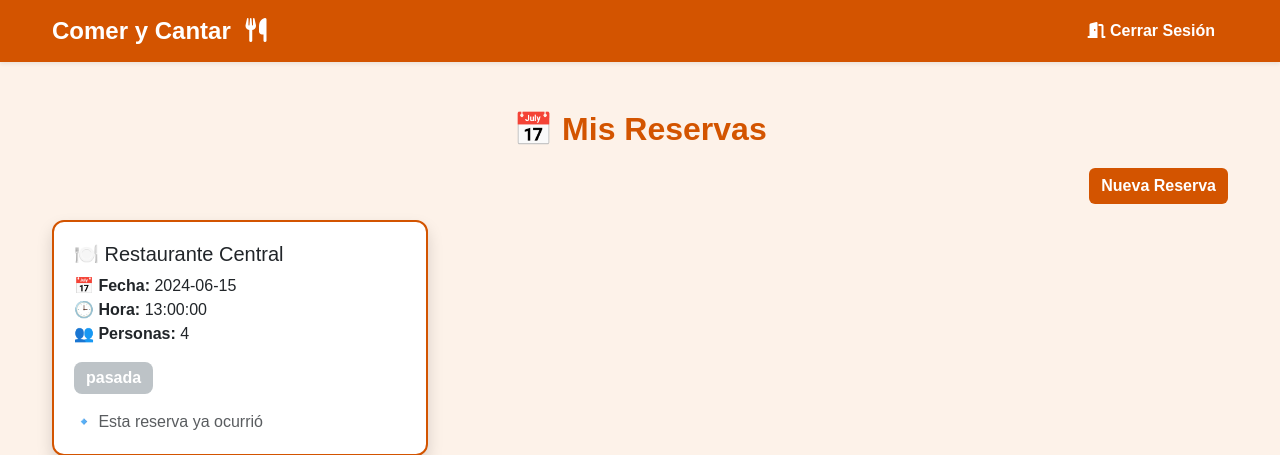
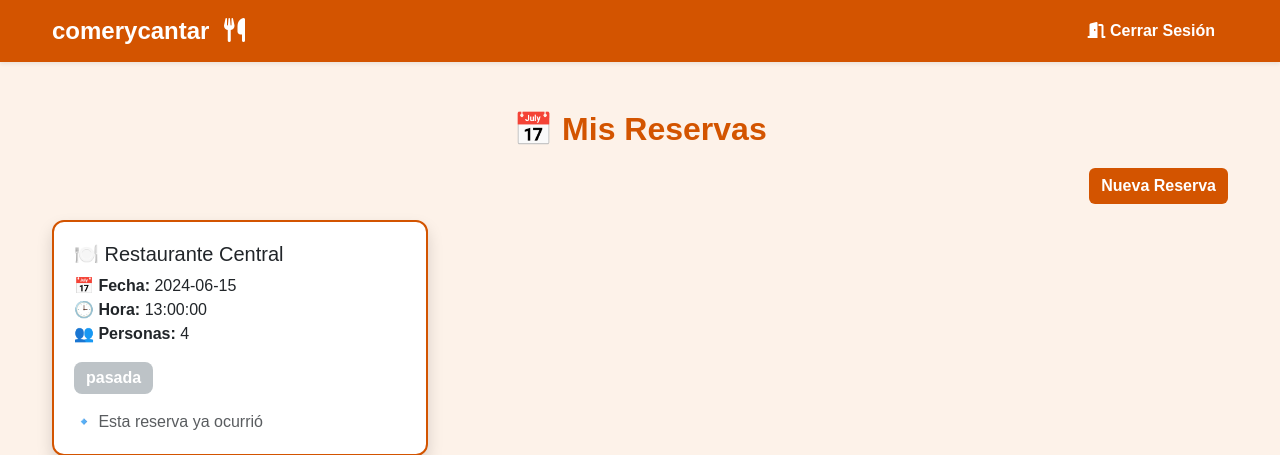
Before and after one commit to nocodecampo/comerycantar, a Flask app: page /area-cliente in a window 1280 px wide. Shown: the top 455 px of the page. Run offline with Flask 3, Linux system fonts and the light colour scheme; a user stored in the database is signed in; data comes from the database, SQL or seed files in the repository.

Commit message:
comerycantar

```diff
--- a/templates/area-privada/area-cliente.html
+++ b/templates/area-privada/area-cliente.html
@@ -36,7 +36,7 @@
           class="navbar-brand fw-bold text-orange"
           href="{{ url_for('home') }}"
         >
-          Comer y Cantar <i class="fa-solid fa-utensils ms-2"></i>
+          comerycantar <i class="fa-solid fa-utensils ms-2"></i>
         </a>
         <div class="d-flex">
           <a href="{{url_for('logout')}}" class="btn btn-outline-light"
--- a/templates/area-privada/area-restaurante.html
+++ b/templates/area-privada/area-restaurante.html
@@ -36,7 +36,7 @@
           class="navbar-brand fw-bold text-orange"
           href="{{ url_for('home') }}"
         >
-          Comer y Cantar <i class="fa-solid fa-utensils ms-2"></i>
+          comerycantar <i class="fa-solid fa-utensils ms-2"></i>
         </a>
         <div class="d-flex">
           <a href="{{url_for('logout')}}" class="btn btn-outline-light"
--- a/templates/login/login-cliente.html
+++ b/templates/login/login-cliente.html
@@ -17,7 +17,7 @@
 <nav class="navbar navbar-light bg-white shadow-sm w-100 position-absolute top-0">
     <div class="container">
         <a class="navbar-brand fw-bold text-orange" href="{{ url_for('home') }}">
-            Comer y Cantar <i class="fa-solid fa-utensils ms-2"></i>
+            comerycantar <i class="fa-solid fa-utensils ms-2"></i>
         </a>
     </div>
 </nav>
--- a/templates/login/login-restaurante.html
+++ b/templates/login/login-restaurante.html
@@ -16,7 +16,7 @@
     <nav class="navbar navbar-light bg-white shadow-sm w-100 position-absolute top-0">
         <div class="container">
             <a class="navbar-brand fw-bold text-orange" href="#">
-                Comer y Cantar <i class="fa-solid fa-utensils ms-2"></i>
+                comerycantar <i class="fa-solid fa-utensils ms-2"></i>
             </a>
         </div>
     </nav>
```
